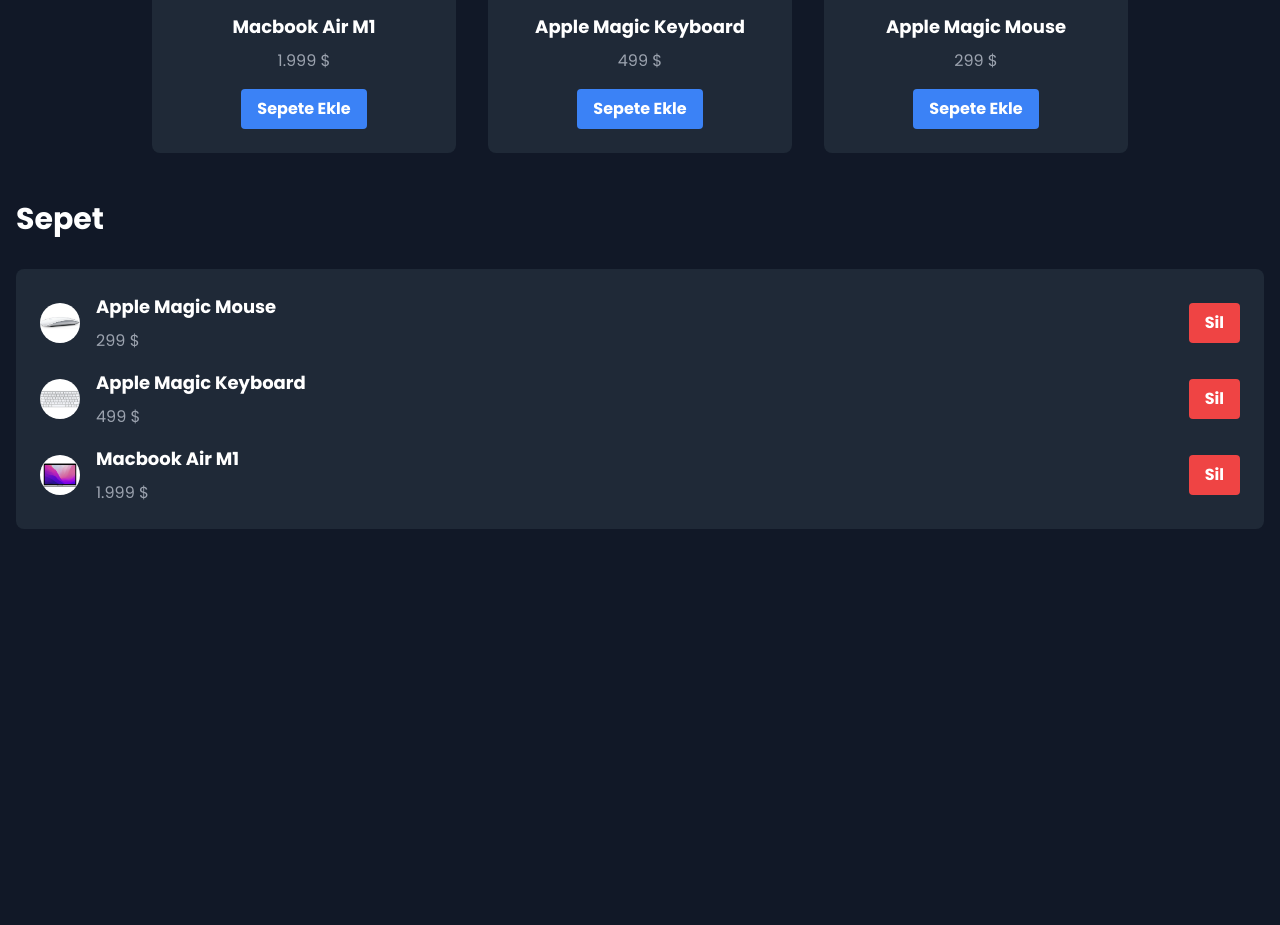
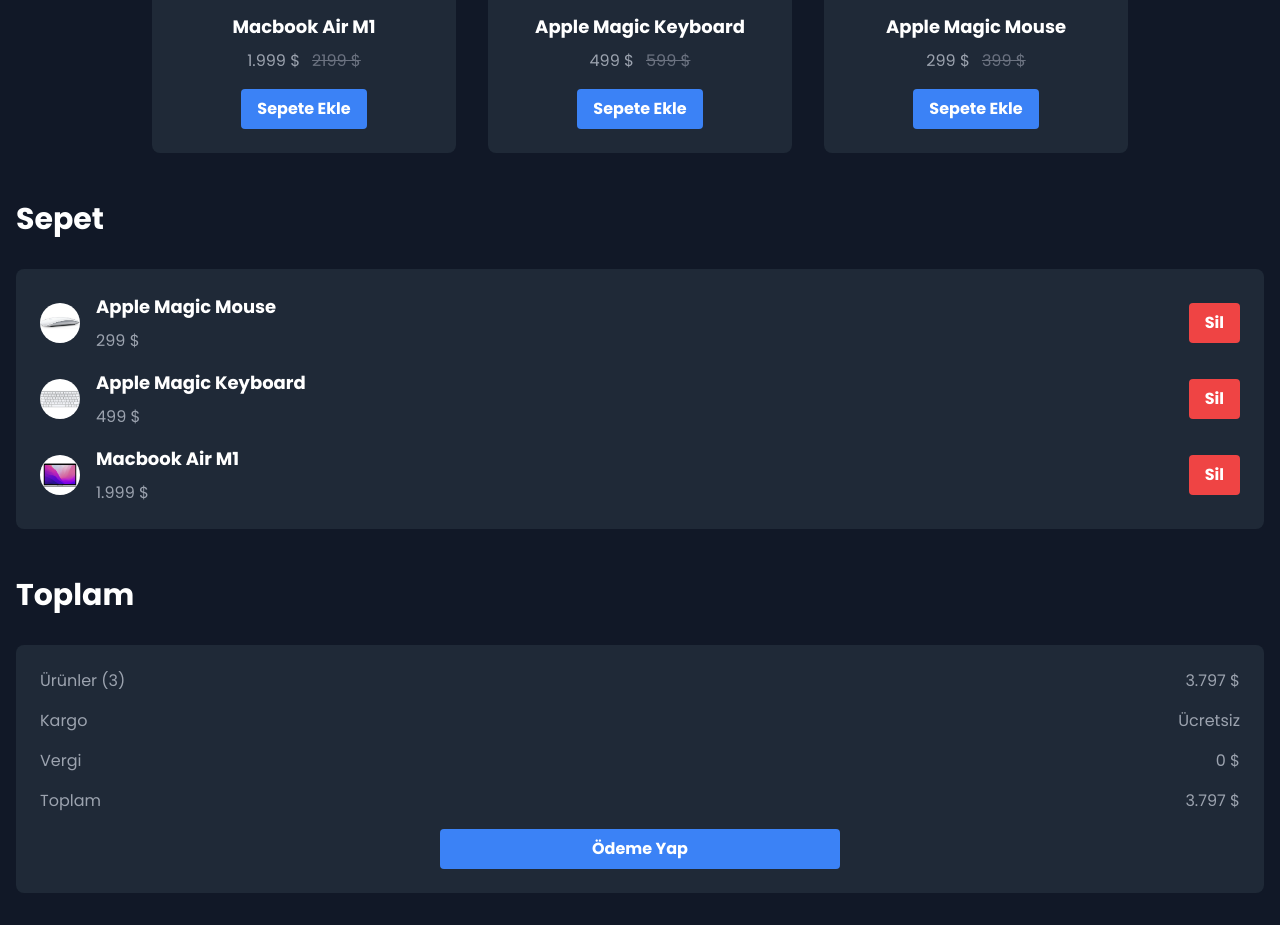
Before and after one commit to yamisagi/rapid-cart, a plain HTML site: page index.html in a window 1280 px wide. Shown: the part 511-1436 px from the top of the page. Before the commit the page ends 1072 px from the top, so only its background shows below. Drawn offline with Linux system fonts and the light colour scheme.

Commit message:
Improvement: Responsive Design Implementation

```diff
--- a/index.html
+++ b/index.html
@@ -36,7 +36,10 @@
                   class="w-64 mb-4 rounded"
                 />
                 <h2 class="text-lg font-semibold mb-2">Macbook Air M1</h2>
-                <p class="text-gray-400 mb-4">1.999 $</p>
+                <div class="flex space-x-3">
+                  <p class="text-gray-400 mb-4">1.999 $</p>
+                  <p class="text-gray-500 line-through">2199 $</p>
+                </div>
                 <button
                   class="bg-blue-500 hover:bg-blue-600 text-white font-semibold py-2 px-4 rounded"
                 >
@@ -52,7 +55,10 @@
                   class="w-64 mb-4 rounded"
                 />
                 <h2 class="text-lg font-semibold mb-2">Apple Magic Keyboard</h2>
-                <p class="text-gray-400 mb-4">499 $</p>
+                <div class="flex space-x-3">
+                  <p class="text-gray-400 mb-4">499 $</p>
+                  <p class="text-gray-500 line-through">599 $</p>
+                </div>
                 <button
                   class="bg-blue-500 hover:bg-blue-600 text-white font-semibold py-2 px-4 rounded"
                 >
@@ -68,7 +74,10 @@
                   class="w-64 mb-4 rounded"
                 />
                 <h2 class="text-lg font-semibold mb-2">Apple Magic Mouse</h2>
-                <p class="text-gray-400 mb-4">299 $</p>
+                <div class="flex space-x-3">
+                  <p class="text-gray-400 mb-4">299 $</p>
+                  <p class="text-gray-500 line-through">399 $</p>
+                </div>
                 <button
                   class="bg-blue-500 hover:bg-blue-600 text-white font-semibold py-2 px-4 rounded"
                 >
@@ -145,8 +154,41 @@
               </li>
             </ul>
           </div>
+             <!-- Ara toplam -->
+
+             <div class="mt-12">
+                <h2
+                class="text-3xl font-semibold mb-8 text-center lg:text-left md:text-center md:mx-auto sm:text-center sm:mx-auto"
+                >
+                Toplam
+                </h2>
+                <div class="bg-gray-800 rounded-lg p-6">
+                <div class="flex justify-between mb-4">
+                    <p class="text-gray-400">Ürünler (3)</p>
+                    <p class="text-gray-400">3.797 $</p>
+                </div>
+                <div class="flex justify-between mb-4">
+                    <p class="text-gray-400">Kargo</p>
+                    <p class="text-gray-400">Ücretsiz</p>
+                </div>
+                <div class="flex justify-between mb-4">
+                    <p class="text-gray-400">Vergi</p>
+                    <p class="text-gray-400">0 $</p>
+                </div>
+                <div class="flex justify-between mb-4">
+                    <p class="text-gray-400">Toplam</p>
+                    <p class="text-gray-400">3.797 $</p>
+                </div>
+              <div class="flex justify-center">
+                <button class="bg-blue-500 hover:bg-blue-600 text-white items-center font-semibold py-2 px-4 rounded sm:w-full md:w-full lg:w-1/3">
+                    Ödeme Yap
+                  </button>
+              </div>
+
+                </div>
         </div>
       </div>
     </main>
+    <script src="./src/script/app.js"></script>
   </body>
 </html>
--- a/src/script/app.js
+++ b/src/script/app.js
@@ -0,0 +1,2 @@
+// VARIABLES
+// =============================================================================
```
Also changed, not shown: src/style/tailwind/tailwind.css, 1 other file.
